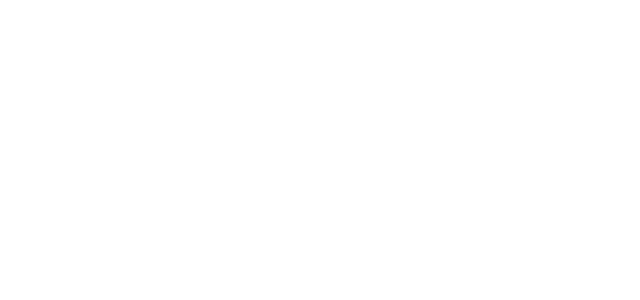
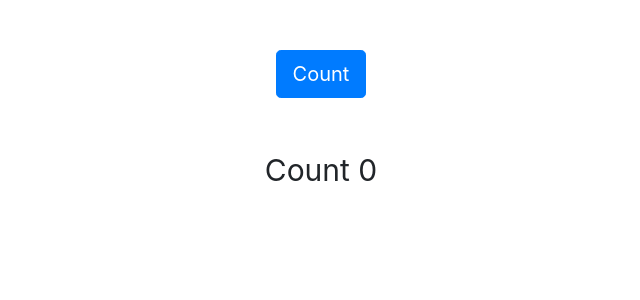
Before and after one commit to mate-academy/react_counter, a React (Create React App) app: page / in a window 1280 px wide. Shown: the top 300 px of the page, without its empty margins (319-959 px from the left). Built offline with nearby package versions, Linux system fonts and the light colour scheme; the HTML template or start-up script is replaced by a standard one.

Commit message:
solution

```diff
--- a/package.json
+++ b/package.json
@@ -5,7 +5,7 @@
   "keywords": [],
   "author": "Mate Academy",
   "license": "GPL-3.0",
-  "homepage": ".",
+  "homepage": "https://khrystynaStyslo.github.io/react_counter",
   "dependencies": {
     "react": "^16.8.6",
     "react-dom": "^16.8.6",
--- a/public/index.html
+++ b/public/index.html
@@ -4,6 +4,7 @@
     <meta charset="utf-8" />
     <meta name="viewport" content="width=device-width, initial-scale=1" />
     <title>React App</title>
+    <link rel="stylesheet" href="https://stackpath.bootstrapcdn.com/bootstrap/4.3.1/css/bootstrap.min.css" integrity="sha384-ggOyR0iXCbMQv3Xipma34MD+dH/1fQ784/j6cY/iJTQUOhcWr7x9JvoRxT2MZw1T" crossorigin="anonymous">
   </head>
   <body>
     <div id="root"></div>
--- a/src/App.css
+++ b/src/App.css
@@ -0,0 +1,9 @@
+.main {
+  padding: 50px;
+  text-align: center;
+}
+
+.counter {
+  font-size: 30px;
+  padding: 50px;
+}
--- a/src/App.js
+++ b/src/App.js
@@ -1,12 +1,26 @@
 import React from 'react';
 import './App.css';
 
-function App() {
-  return (
-    <div>
+class App extends React.Component {
+  state = {
+    count: 0,
+  };
 
-    </div>
-  );
+  onClick() {
+    this.setState({count: this.state.count + 1})
+  }
+
+  render() {
+    let { count } = this.state;
+    return (
+      <div className="main">
+        <button onClick={() => this.onClick()} type="button" className="btn btn-primary btn-lg">Count</button>
+        <div className="counter">
+          Count {count}
+        </div>
+      </div>
+    );
+  }
 }
 
 export default App;
```
Also changed, not shown: 13 other files (tests, documents, lock files or other folders).
